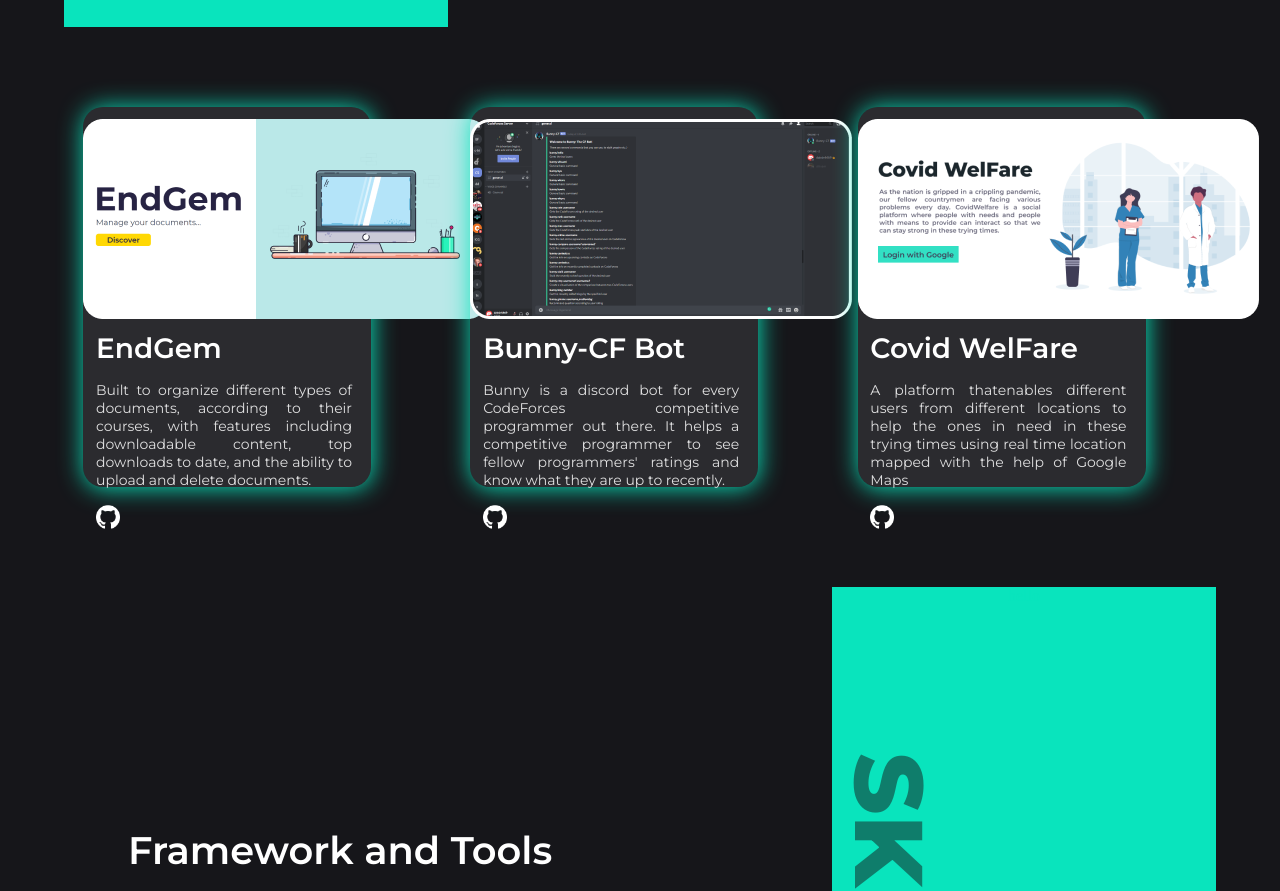
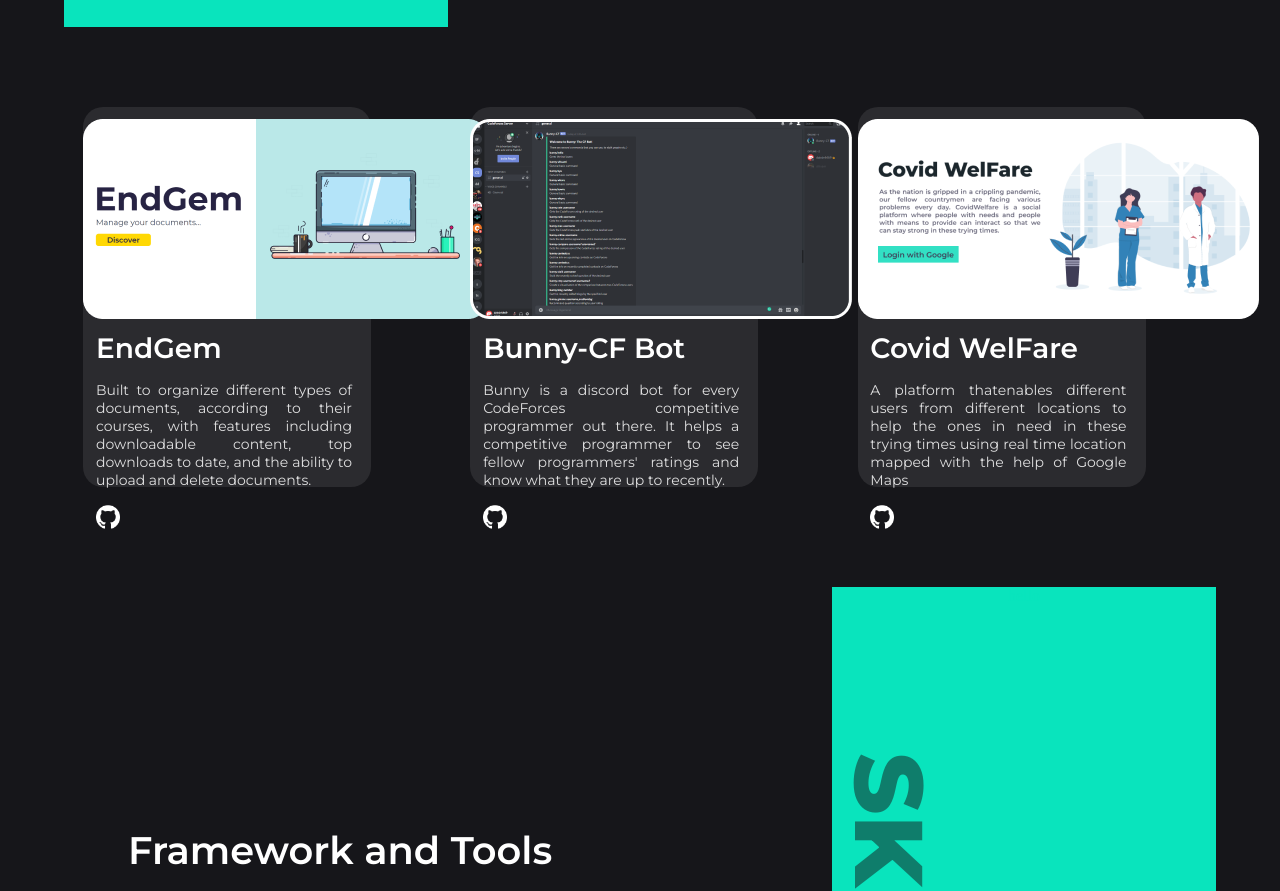
Before and after one commit to daksh4469/Portfolio, a React (Create React App) app: page / in a window 1280 px wide. Shown: the part 1693-2584 px from the top of the page. Built offline with nearby package versions, Linux system fonts and the light colour scheme.

Commit message:
Remove Card Box shadow

```diff
--- a/src/components/styles/card.css
+++ b/src/components/styles/card.css
@@ -10,7 +10,7 @@
   border-radius: 20px;
   margin-left: 5vw;
   color: #fff;
-  box-shadow: 1px 1px 25px #09e4bd;
+  /* box-shadow: 1px 1px 25px #09e4bd; */
 }
 
 .outer-div:nth-child(2) {
```
